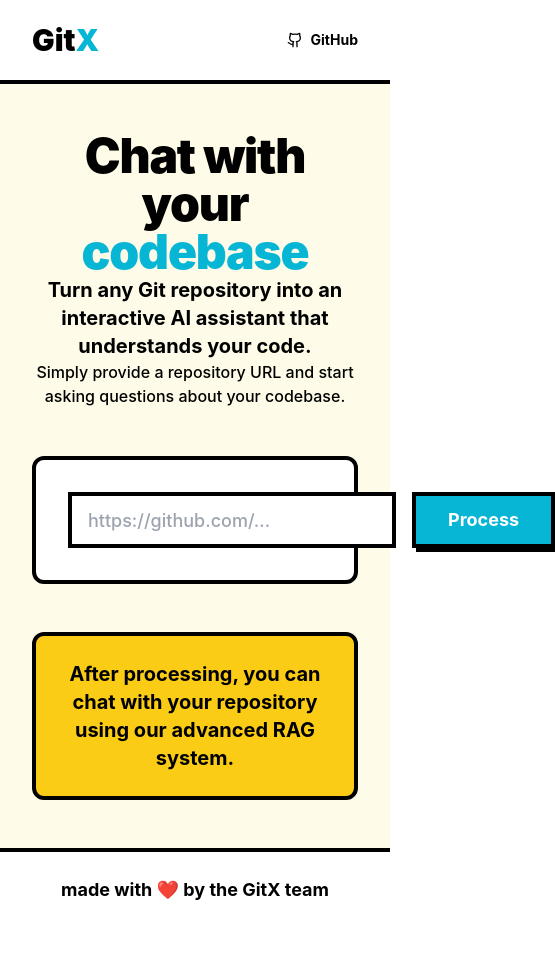
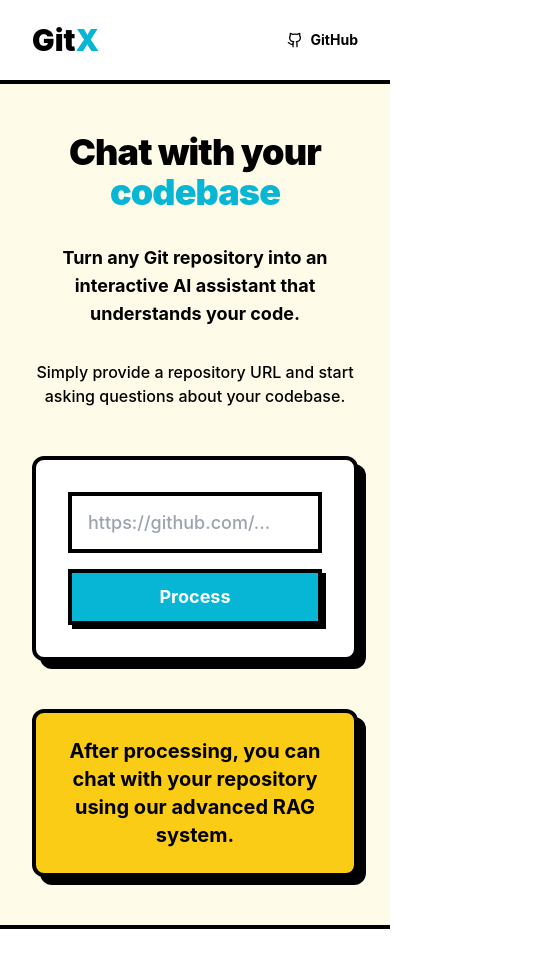
Before and after one commit to kaushal1717/gitx, a React (Vite) app in the folder client/: page / in a window 390 px wide. Shown: the top 968 px of the page, 555 px wide, since content can reach past the window. Before the commit the page ends 928 px from the top, so only its background shows below. Built offline with nearby package versions, Linux system fonts and the light colour scheme.

Commit message:
ui responsive and improvements

```diff
--- a/client/src/components/custom/ChatInterface.jsx
+++ b/client/src/components/custom/ChatInterface.jsx
@@ -1,7 +1,7 @@
 import { useState } from "react";
-import { ArrowLeft, Send, Bot, User, Loader2 } from "lucide-react";
+import { ArrowLeft, Send, Bot, User } from "lucide-react";
 import { useNavigate, useLocation } from "react-router-dom";
-import { motion } from "framer-motion";
+
 import { Button } from "../ui/button";
 import { Input } from "../ui/input";
 
@@ -18,7 +18,6 @@ function ChatInterface() {
     },
   ]);
   const [input, setInput] = useState("");
-  const [loading, setLoading] = useState(false); // For the typing animation
 
   const handleSendMessage = (e) => {
     e.preventDefault();
@@ -27,7 +26,6 @@ function ChatInterface() {
     // Add the user's message
     setMessages((prev) => [...prev, { role: "user", content: input }]);
     setInput("");
-    setLoading(true); // Show typing indicator
 
     setTimeout(() => {
       const responses = [
@@ -46,7 +44,6 @@ function ChatInterface() {
           content: responses[Math.floor(Math.random() * responses.length)],
         },
       ]);
-      setLoading(false); // Hide typing indicator
     }, 1000);
   };
 
@@ -55,27 +52,27 @@ function ChatInterface() {
       <div className="mb-6">
         <Button
           onClick={() => navigate("/")}
-          className="font-bold bg-yellow-400 flex p-4 hover:bg-yellow-500 text-black border-4 border-black rounded-lg shadow-[4px_4px_0px_0px_rgba(0,0,0,1)] hover:translate-y-1 hover:shadow-[2px_2px_0px_0px_rgba(0,0,0,1)] transition-all"
+          className="font-bold flex items-center p-3 bg-yellow-400 hover:bg-yellow-500 text-black border-4 border-black rounded-lg shadow-[4px_4px_0px_0px_rgba(0,0,0,1)] hover:translate-y-1 hover:shadow-[2px_2px_0px_0px_rgba(0,0,0,1)] transition-all"
         >
           <ArrowLeft className="mr-2 h-4 w-4" />
           Back to Home
         </Button>
       </div>
 
-      <div className="rounded-xl border-4 border-black bg-white p-6">
-        <h2 className="text-2xl font-black">
+      <div className="rounded-xl border-4 border-black bg-white p-6 shadow-[8px_8px_0px_0px_rgba(0,0,0,1)]">
+        <div className="mb-4 border-b-4 border-black pb-4">
+          <h2 className="text-xl md:text-2xl font-black">
             Chat with Repository:{" "}
             <span className="text-cyan-500">
               {repoUrl.replace("https://github.com/", "")}
             </span>
           </h2>
+        </div>
+
         <div className="h-[500px] overflow-y-auto mb-6 p-4 border-4 border-black rounded-lg bg-yellow-50">
           {messages.map((message, index) => (
-            <motion.div
+            <div
               key={index}
-              initial={{ opacity: 0, y: 20 }}
-              animate={{ opacity: 1, y: 0 }}
-              transition={{ duration: 0.3, delay: index * 0.1 }}
               className={`mb-4 ${message.role === "user" ? "ml-12" : "mr-12"}`}
             >
               <div
@@ -100,47 +97,27 @@ function ChatInterface() {
                 </div>
                 <p className="font-medium">{message.content}</p>
               </div>
-            </motion.div>
+            </div>
           ))}
-
-          {/* Typing Indicator */}
-          {loading && (
-            <motion.div
-              initial={{ opacity: 0 }}
-              animate={{ opacity: 1 }}
-              transition={{
-                duration: 0.5,
-                repeat: Infinity,
-                repeatType: "reverse",
-              }}
-              className="ml-12 flex items-center space-x-2 text-black font-bold"
-            >
-              <Bot className="h-5 w-5 text-cyan-500 animate-bounce" />
-              <p>Typing...</p>
-            </motion.div>
-          )}
         </div>
 
-        {/* Input Field */}
-        <form onSubmit={handleSendMessage} className="flex gap-4">
+        <form
+          onSubmit={handleSendMessage}
+          className="flex flex-col md:flex-row gap-4"
+        >
           <Input
             type="text"
             placeholder="Ask something about the codebase..."
-            className="flex-1 px-4 border-4 border-black h-14 text-lg font-medium rounded-lg focus-visible:ring-cyan-500"
+            className="flex-1 p-4 border-4 border-black h-14 text-sm md:text-lg font-medium rounded-lg focus-visible:ring-cyan-500"
             value={input}
             onChange={(e) => setInput(e.target.value)}
           />
           <Button
             type="submit"
-            className="h-14 px-8 text-lg flex p-4 font-bold bg-cyan-500 hover:bg-cyan-600 text-white border-4 border-black rounded-lg shadow-[4px_4px_0px_0px_rgba(0,0,0,1)] hover:translate-y-1 hover:shadow-[2px_2px_0px_0px_rgba(0,0,0,1)] transition-all"
-            disabled={loading} // Disable button while waiting for response
+            className="h-14 flex items-center justify-center p-4  text-lg font-bold bg-cyan-500 hover:bg-cyan-600 text-white border-4 border-black rounded-lg shadow-[4px_4px_0px_0px_rgba(0,0,0,1)] hover:translate-y-1 hover:shadow-[2px_2px_0px_0px_rgba(0,0,0,1)] transition-all"
           >
-            {loading ? (
-              <Loader2 className="h-5 w-5 animate-spin" />
-            ) : (
             <Send className="h-5 w-5 mr-2" />
-            )}
-            {loading ? "Sending..." : "Send"}
+            Send
           </Button>
         </form>
       </div>
--- a/client/src/components/custom/home.jsx
+++ b/client/src/components/custom/home.jsx
@@ -38,10 +38,11 @@ function Home() {
 
       <main className="flex-1">
         <section className="container py-12 md:py-24 text-center">
-          <h1 className="text-5xl font-black tracking-tight text-black md:text-6xl">
+          <div className="mx-auto max-w-3xl  space-y-8 text-center">
+            <h1 className="text-4xl font-black tracking-tight text-black md:text-6xl">
               Chat with your <span className="text-cyan-500">codebase</span>
             </h1>
-          <p className="text-xl font-bold text-black">
+            <p className="max-w-2xl mx-auto text-lg md:text-xl font-bold text-black">
               Turn any Git repository into an interactive AI assistant that
               understands your code.
             </p>
@@ -49,13 +50,14 @@ function Home() {
               Simply provide a repository URL and start asking questions about
               your codebase.
             </p>
-          <div className="mx-auto mt-12 max-w-2xl rounded-xl border-4 border-black bg-white p-8">
-            <form onSubmit={handleProcess} className="space-y-6">
-              <div className="flex gap-4">
+          </div>
+          <div className="mx-auto mt-12 max-w-2xl rounded-xl border-4 border-black bg-white p-8 shadow-[8px_8px_0px_0px_rgba(0,0,0,1)]">
+            <form onSubmit={handleProcess} className="space-y-6 ">
+              <div className="flex flex-col md:flex-row gap-4">
                 <Input
                   type="text"
                   placeholder="https://github.com/..."
-                  className="flex-1 px-4 border-4 border-black h-14 text-lg font-medium rounded-lg focus-visible:ring-cyan-500"
+                  className="flex-1 p-4 border-4 border-black h-14 text-lg font-medium rounded-lg focus-visible:ring-cyan-500"
                   value={repoUrl}
                   onChange={(e) => setRepoUrl(e.target.value)}
                   required
@@ -69,8 +71,8 @@ function Home() {
               </div>
             </form>
           </div>
-          <div className="mx-auto mt-12 max-w-3xl text-center">
-            <div className="inline-block rounded-xl border-4 border-black bg-yellow-400 p-6">
+          <div className="mx-auto mt-12 max-w-2xl text-center">
+            <div className="inline-block rounded-xl border-4 border-black bg-yellow-400 p-6 shadow-[8px_8px_0px_0px_rgba(0,0,0,1)]">
               <p className="text-xl font-bold text-black">
                 After processing, you can chat with your repository using our
                 advanced RAG system.
@@ -81,9 +83,7 @@ function Home() {
       </main>
 
       <footer className="border-t-4 border-black bg-white py-6 text-center">
-        <p className="text-lg font-bold text-black">
-          made with ❤️ by the GitX team
-        </p>
+        <p className="text-lg font-bold text-black"></p>
       </footer>
     </div>
   );
```
Lines whose indentation alone changed are shown as unchanged.
